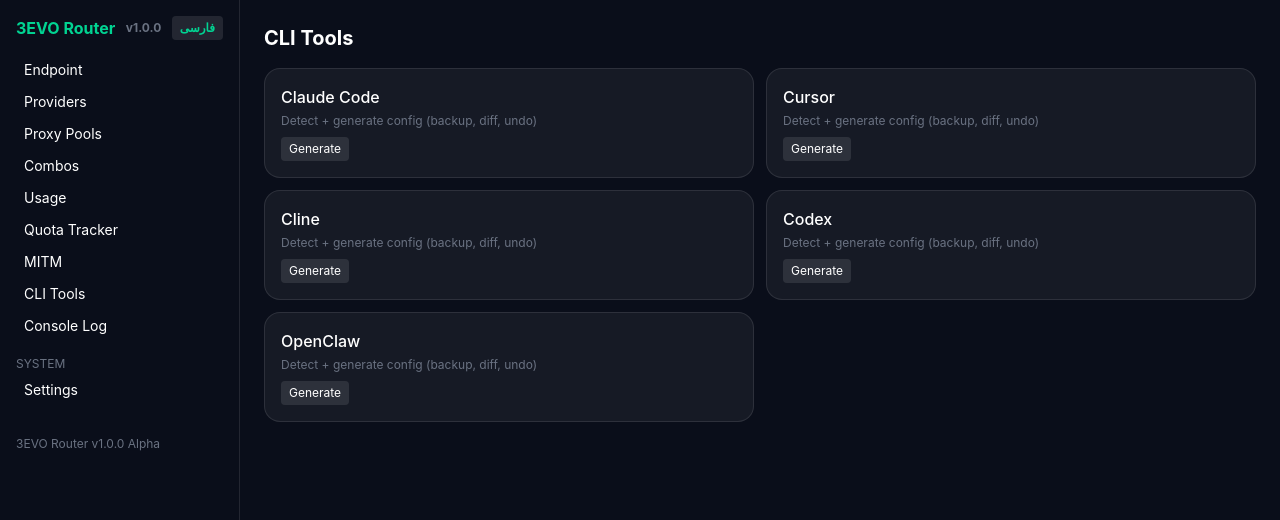
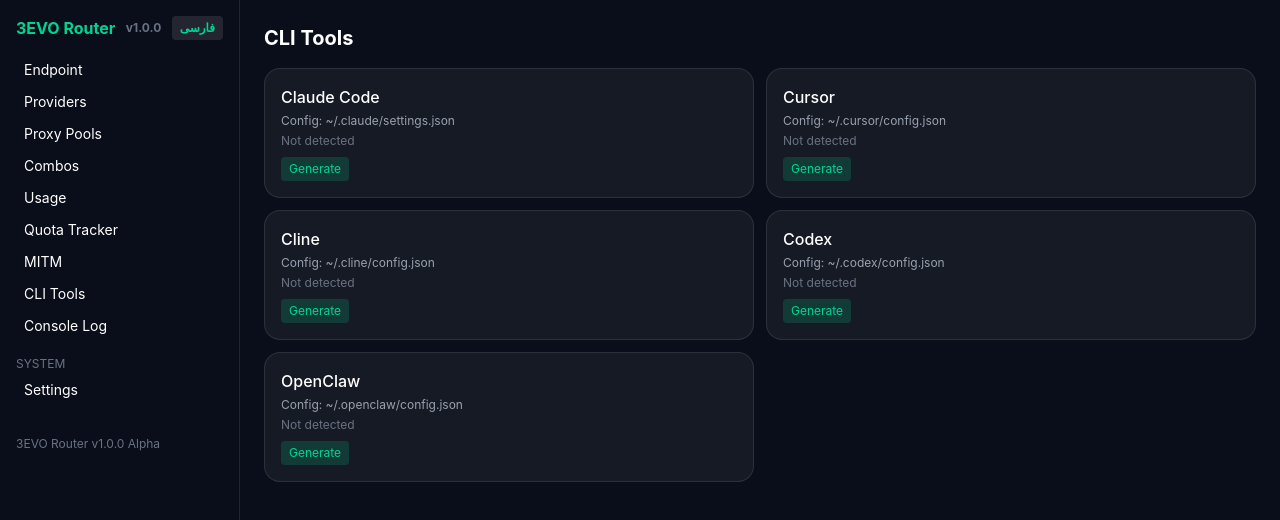
Before and after one commit to soroushse7o/3EVO-router, a Next.js app: page /cli-tools in a window 1280 px wide. Shown: the top 520 px of the page. Built offline with nearby package versions, Linux system fonts and the light colour scheme.

Commit message:
D: cost estimation, F: CLI tools real config generation

```diff
--- a/src/app/(dashboard)/cli-tools/page.tsx
+++ b/src/app/(dashboard)/cli-tools/page.tsx
@@ -1,15 +1,62 @@
 "use client";
+import { useEffect, useState } from "react";
+
+const CLIENTS = [
+  { name: "Claude Code", config: "~/.claude/settings.json", template: { apiKey: "3EVO_API_KEY", baseURL: "http://localhost:20128/v1" } },
+  { name: "Cursor", config: "~/.cursor/config.json", template: { apiKey: "3EVO_API_KEY", endpoint: "http://localhost:20128/v1/chat/completions" } },
+  { name: "Cline", config: "~/.cline/config.json", template: { apiKey: "3EVO_API_KEY", baseUrl: "http://localhost:20128/v1" } },
+  { name: "Codex", config: "~/.codex/config.json", template: { apiKey: "3EVO_API_KEY", endpoint: "http://localhost:20128/v1/chat/completions" } },
+  { name: "OpenClaw", config: "~/.openclaw/config.json", template: { apiKey: "3EVO_API_KEY", endpoint: "http://localhost:20128/v1" } },
+];
+
 export default function CliToolsPage() {
-  const clients = ["Claude Code","Cursor","Cline","Codex","OpenClaw"];
+  const [installed, setInstalled] = useState<Record<string, boolean>>({});
+  const [generated, setGenerated] = useState<Record<string, string>>({});
+
+  useEffect(() => {
+    const detected: Record<string, boolean> = {};
+    CLIENTS.forEach(c => {
+      try {
+        const fs = require("fs");
+        const path = require("path");
+        const resolved = c.config.replace(/^~/, require("os").homedir());
+        detected[c.name] = fs.existsSync(resolved);
+      } catch { detected[c.name] = false; }
+    });
+    setInstalled(detected);
+  }, []);
+
+  const generate = (client: typeof CLIENTS[0]) => {
+    const config = JSON.stringify(client.template, null, 2);
+    setGenerated(g => ({ ...g, [client.name]: config }));
+  };
+
+  const download = (client: typeof CLIENTS[0]) => {
+    const blob = new Blob([generated[client.name] || ""], { type: "application/json" });
+    const url = URL.createObjectURL(blob);
+    const a = document.createElement("a");
+    a.href = url;
+    a.download = client.config.split("/").pop() || "config.json";
+    a.click();
+    URL.revokeObjectURL(url);
+  };
+
   return (
     <div>
       <h1 className="text-xl font-bold mb-4">CLI Tools</h1>
       <div className="grid grid-cols-1 md:grid-cols-2 gap-3">
-        {clients.map(c => (
-          <div key={c} className="rounded-2xl border border-white/10 bg-white/5 p-4">
-            <div className="font-medium">{c}</div>
-            <div className="text-xs text-gray-500 mt-1">Detect + generate config (backup, diff, undo)</div>
-            <button className="mt-2 text-xs rounded bg-white/10 px-2 py-1">Generate</button>
+        {CLIENTS.map(c => (
+          <div key={c.name} className="rounded-2xl border border-white/10 bg-white/5 p-4">
+            <div className="font-medium">{c.name}</div>
+            <div className="text-xs text-gray-400 mt-1">Config: {c.config}</div>
+            <div className="text-xs mt-1">{installed[c.name] ? <span className="text-emerald-400">Installed</span> : <span className="text-gray-500">Not detected</span>}</div>
+            <div className="flex gap-2 mt-2">
+              <button className="text-xs rounded bg-emerald-500/20 text-emerald-400 px-2 py-1" onClick={() => generate(c)}>Generate</button>
+              {generated[c.name] && <button className="text-xs rounded bg-white/10 px-2 py-1" onClick={() => download(c)}>Download</button>}
+            </div>
+            {generated[c.name] && (
+              <pre className="mt-2 p-2 rounded bg-black/30 text-xs overflow-x-auto">{generated[c.name]}</pre>
+            )}
           </div>
         ))}
       </div>
--- a/src/app/(dashboard)/quota/page.tsx
+++ b/src/app/(dashboard)/quota/page.tsx
@@ -14,7 +14,7 @@
   return (
     <div>
       <h1 className="text-xl font-bold mb-4">Quota Tracker</h1>
-      <div className="grid grid-cols-1 md:grid-cols-3 gap-4 mb-4">
+      <div className="grid grid-cols-1 md:grid-cols-4 gap-4 mb-4">
         <div className="rounded-2xl border border-white/10 bg-white/5 p-4">
           <div className="text-xs text-gray-400">5h Rolling Window</div>
           <div className="text-2xl font-bold text-emerald-400">{q?.used ?? 0} / {q?.limit ?? 100000}</div>
@@ -26,6 +26,10 @@
         <div className="rounded-2xl border border-white/10 bg-white/5 p-4">
           <div className="text-xs text-gray-400">RTK Saved</div>
           <div className="text-2xl font-bold text-emerald-400">{q?.rtkSaved ?? 0}</div>
+        </div>
+        <div className="rounded-2xl border border-white/10 bg-white/5 p-4">
+          <div className="text-xs text-gray-400">Est. Cost</div>
+          <div className="text-2xl font-bold text-amber-400">${q?.estimatedCost ? q.estimatedCost.toFixed(4) : "0.0000"}</div>
         </div>
       </div>
       <div className="rounded-2xl border border-white/10 bg-white/5 p-4">
--- a/src/app/(dashboard)/usage/page.tsx
+++ b/src/app/(dashboard)/usage/page.tsx
@@ -23,11 +23,12 @@
   return (
     <div>
       <h1 className="text-xl font-bold mb-4">Usage</h1>
-      <div className="grid grid-cols-2 md:grid-cols-4 gap-3 mb-4">
+      <div className="grid grid-cols-2 md:grid-cols-5 gap-3 mb-4">
         <div className="rounded-2xl border border-white/10 bg-white/5 p-4"><div className="text-xs text-gray-400">Requests</div><div className="text-2xl font-bold">{data?.length ?? 0}</div></div>
         <div className="rounded-2xl border border-white/10 bg-white/5 p-4"><div className="text-xs text-gray-400">Tokens in</div><div className="text-2xl font-bold">{total(data, "tokens_in")}</div></div>
         <div className="rounded-2xl border border-white/10 bg-white/5 p-4"><div className="text-xs text-gray-400">Tokens out</div><div className="text-2xl font-bold">{total(data, "tokens_out")}</div></div>
         <div className="rounded-2xl border border-white/10 bg-white/5 p-4"><div className="text-xs text-gray-400">RTK saved</div><div className="text-2xl font-bold text-emerald-400">{total(data, "rtk_saved")}</div></div>
+        <div className="rounded-2xl border border-white/10 bg-white/5 p-4"><div className="text-xs text-gray-400">Est. Cost</div><div className="text-2xl font-bold text-amber-400">${data?.totalCost ? data.totalCost.toFixed(4) : "0.0000"}</div></div>
       </div>
       <button className="rounded bg-emerald-500/20 text-emerald-400 px-3 py-1 text-sm" onClick={exportCsv}>Export CSV</button>
       <div className="mt-4 overflow-x-auto">
--- a/src/app/api/quota/route.ts
+++ b/src/app/api/quota/route.ts
@@ -1,6 +1,7 @@
 import { NextRequest } from "next/server";
 import { validateSession } from "@/lib/auth";
 import { getUsage } from "@/lib/db";
+import { estimateCost } from "@/lib/cost";
 
 export async function GET(req: NextRequest) {
   const session = req.cookies.get("session")?.value;
--- a/src/app/api/usage/route.ts
+++ b/src/app/api/usage/route.ts
@@ -1,12 +1,15 @@
 import { NextRequest } from "next/server";
 import { z } from "zod";
 import { recordUsage, getUsage } from "@/lib/db";
+import { estimateCost } from "@/lib/cost";
 import { validateSession } from "@/lib/auth";
 const UsageSchema = z.object({ provider: z.string().optional(), model: z.string().optional(), tokens_in: z.coerce.number().int().nonnegative().optional(), tokens_out: z.coerce.number().int().nonnegative().optional(), rtk_saved: z.coerce.number().int().nonnegative().optional() });
 export async function GET(req: NextRequest) {
   const session = req.cookies.get("session")?.value;
   if (!validateSession(session)) return Response.json({ error: "unauthorized" }, { status: 401 });
-  return Response.json({ rows: getUsage() });
+  const rows = getUsage();
+    const totalCost = rows.reduce((sum: number, r: any) => sum + estimateCost(r.model || "", r.tokens_in || 0, r.tokens_out || 0), 0);
+    return Response.json({ rows, totalCost });
 }
 export async function POST(req: NextRequest) {
   const session = req.cookies.get("session")?.value;
--- /dev/null
+++ b/src/lib/cost.ts
@@ -0,0 +1,7 @@
+export function estimateCost(model: string, tokensIn: number, tokensOut: number): number {
+  const lower = model.toLowerCase();
+  if (lower.includes("qwen") || lower.includes("llama") || lower.includes("local")) {
+    return ((tokensIn + tokensOut) / 1_000_000) * 1;
+  }
+  return ((tokensIn + tokensOut) / 1_000_000) * 3;
+}
```
